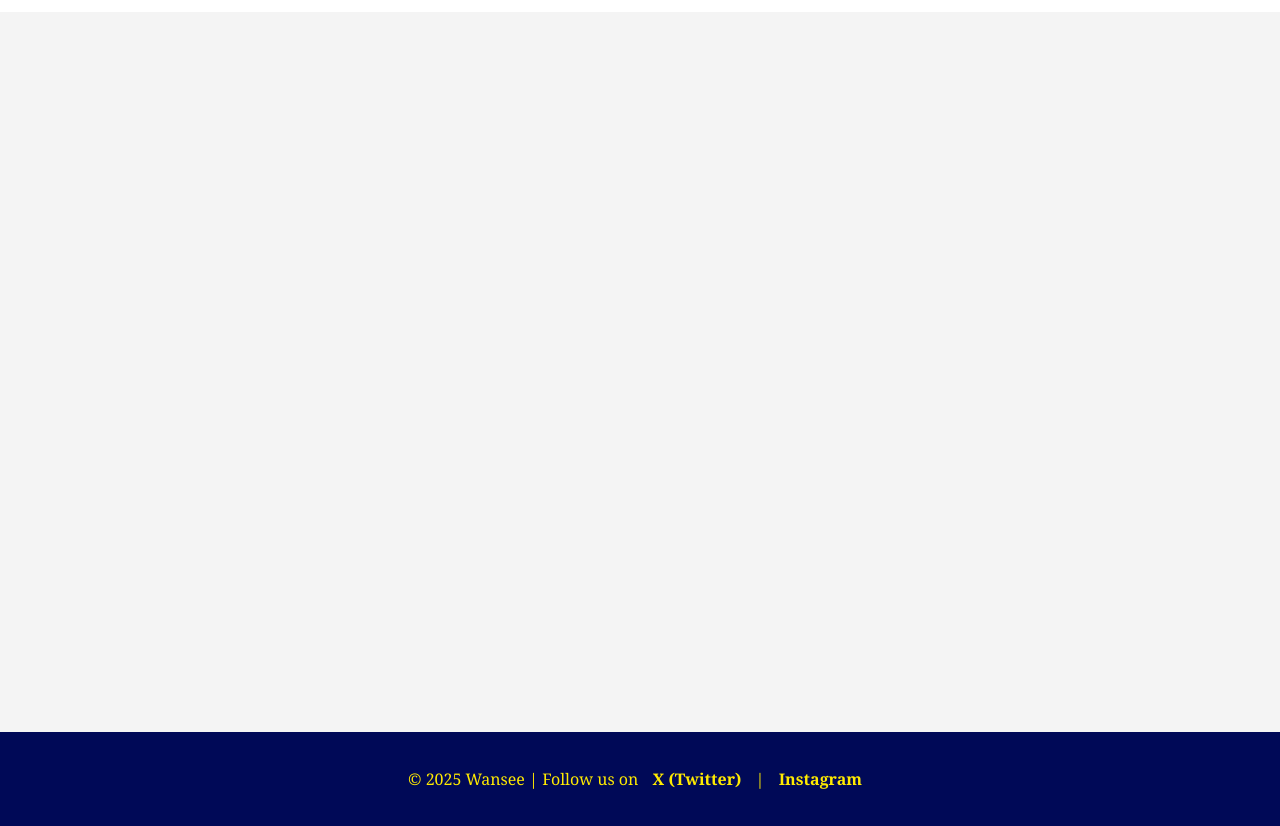
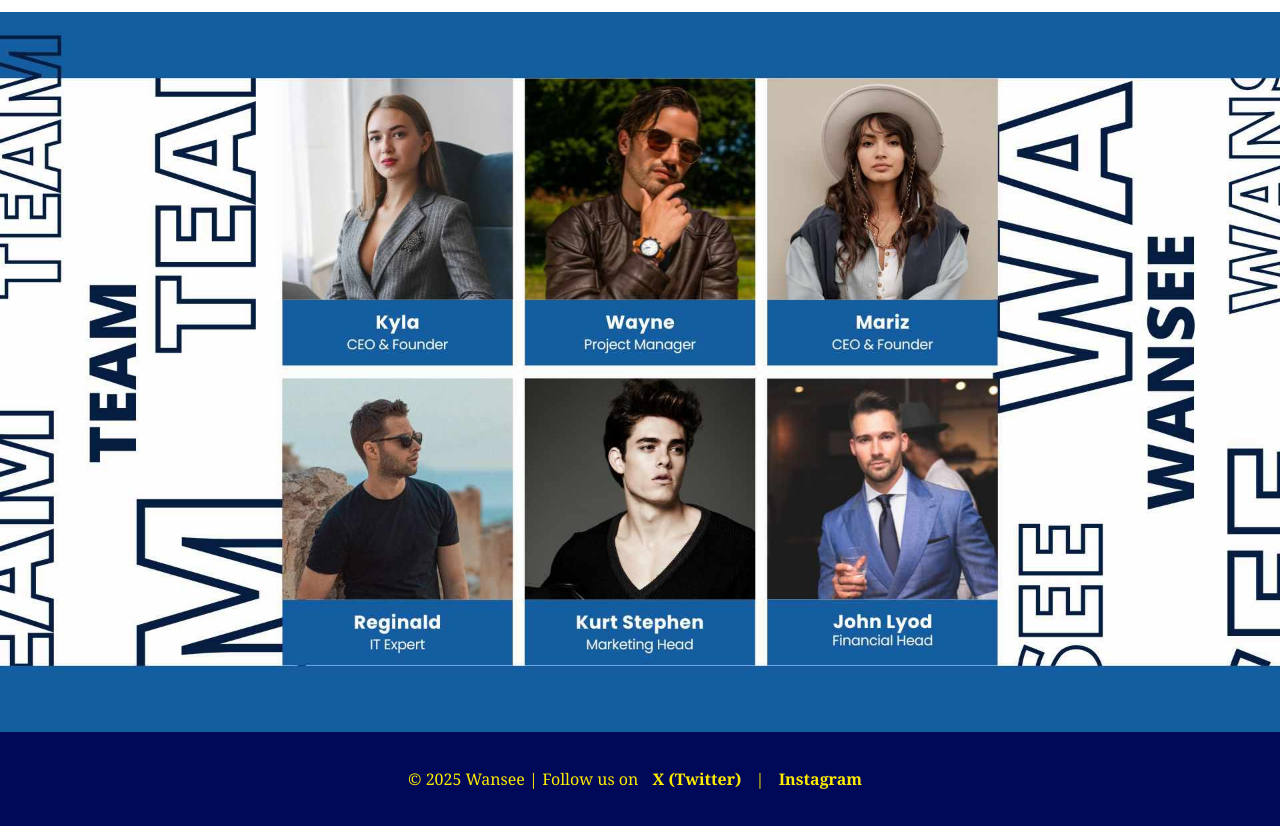
Before and after one commit to morainekhy/website1, a plain HTML site: page about.html in a window 1280 px wide. Shown: the part 57-883 px from the top of the page. Drawn offline with Linux system fonts and the light colour scheme.

Commit message:
Update about.html

```diff
--- a/about.html
+++ b/about.html
@@ -60,7 +60,7 @@
             height: 90vh;
             text-align: center;
             background-color: #f4f4f4;
-            background-image: url('./images/group.jpg');
+            background-image: url('group.jpg');
             background-size: cover;
             background-position: center;
             background-repeat: no-repeat;
```
